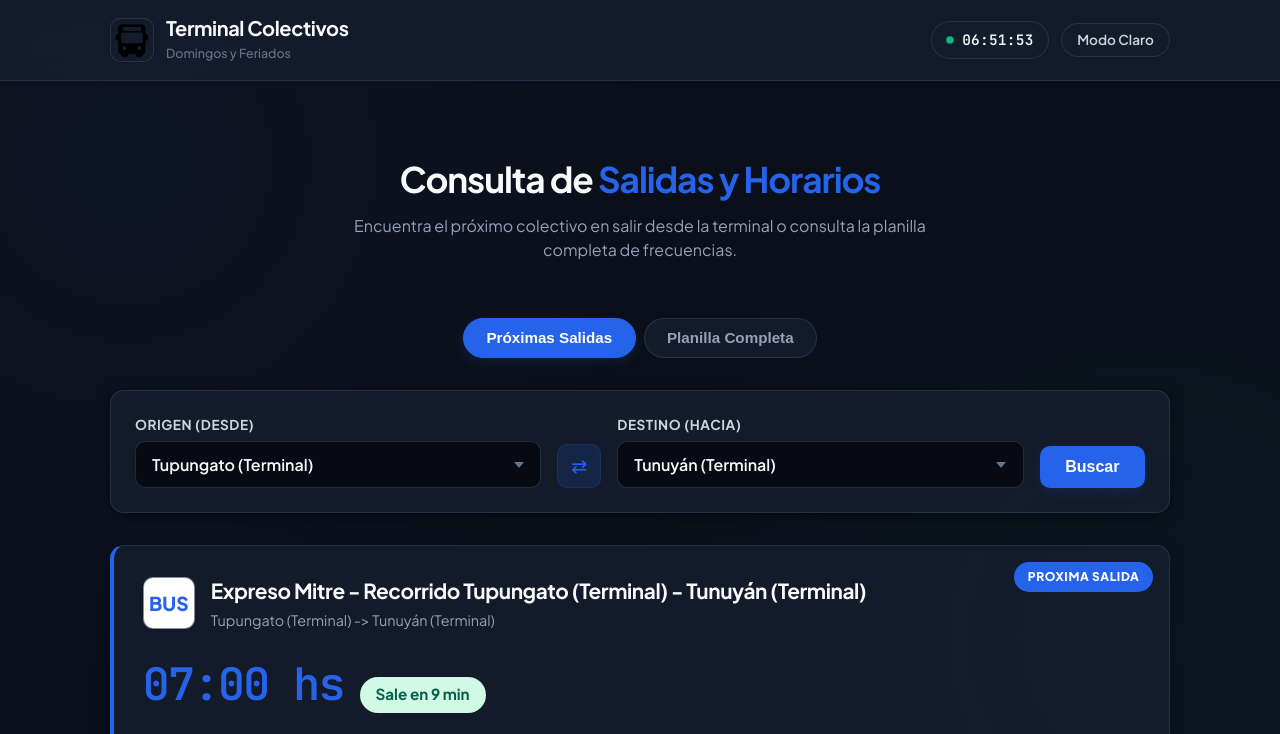
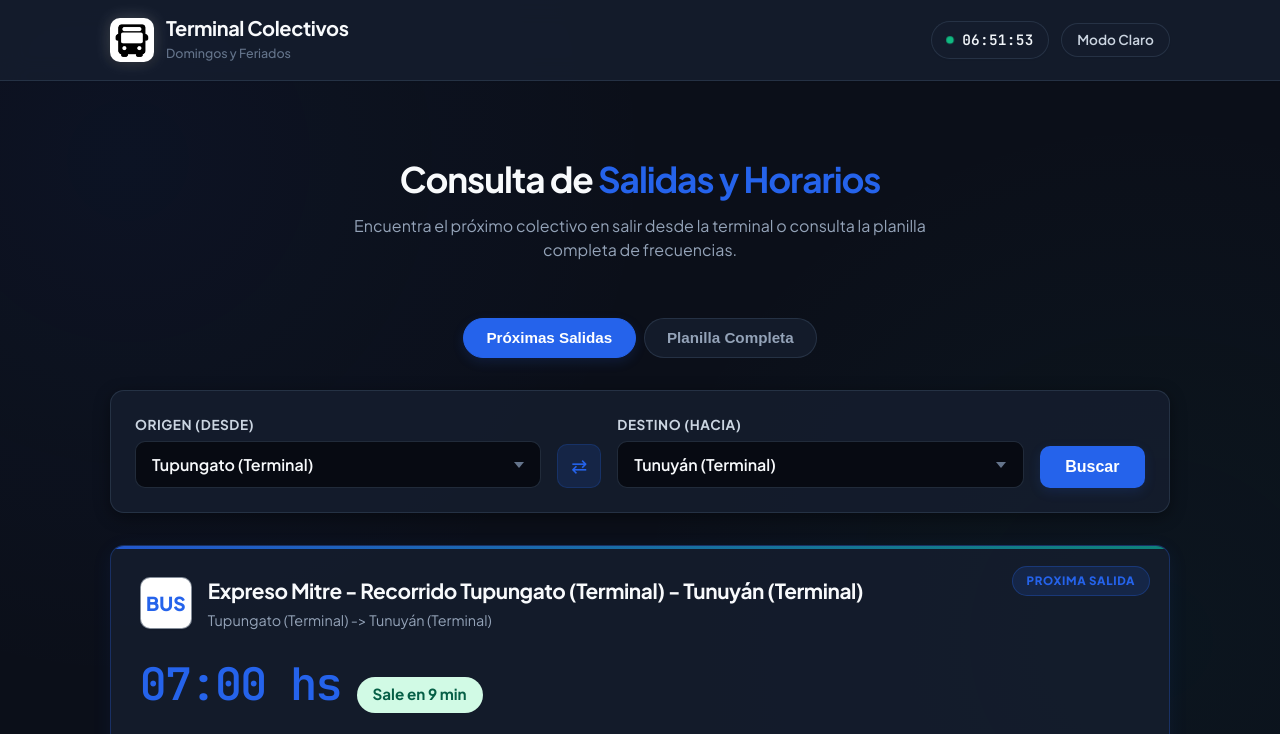
Before and after one commit to RoyBruna/BondiHora, a plain HTML site: page index.html in a window 1280 px wide. Both pictures are taken after a click on the button "Modo Oscuro". Shown: the top 734 px of the page. Drawn offline with Linux system fonts and the light colour scheme.

Commit message:
UI: rediseño sutil.

```diff
--- a/css/components.css
+++ b/css/components.css
@@ -30,7 +30,7 @@
 .brand-icon {
   width: 44px;
   height: 44px;
-  background: var(--surface-card);
+  background: #ffffff;
   border-radius: var(--radius-md);
   display: flex;
   align-items: center;
@@ -38,8 +38,14 @@
   padding: 4px;
   border: 1px solid var(--border-color);
   box-shadow: var(--shadow-sm);
-  transition: transform var(--transition-fast), border-color var(--transition-fast);
+  transition: transform var(--transition-fast), border-color var(--transition-fast), box-shadow var(--transition-fast);
   overflow: hidden;
+}
+
+[data-theme="dark"] .brand-icon {
+  background: #ffffff;
+  border-color: rgba(255, 255, 255, 0.3);
+  box-shadow: 0 0 16px rgba(255, 255, 255, 0.22), 0 2px 8px rgba(0, 0, 0, 0.4);
 }
 
 .brand-icon:hover {
@@ -47,11 +53,15 @@
   border-color: var(--primary);
 }
 
+[data-theme="dark"] .brand-icon:hover {
+  box-shadow: 0 0 20px rgba(255, 255, 255, 0.35);
+}
+
 .brand-logo-img {
   width: 100%;
   height: 100%;
   object-fit: contain;
-  border-radius: 10px;
+  border-radius: 8px;
 }
 
 .brand-text h1 {
@@ -327,34 +337,45 @@
 
 .featured-bus-card {
   background: var(--surface-card);
-  border: 1px solid var(--border-color);
-  border-left: 4px solid var(--primary);
+  border: 1px solid var(--border-highlight);
   border-radius: var(--radius-lg);
   padding: 1.8rem;
-  box-shadow: var(--shadow-md);
+  box-shadow: 0 4px 20px rgba(37, 99, 235, 0.08);
   position: relative;
   overflow: hidden;
-  transition: transform var(--transition-fast), box-shadow var(--transition-fast);
+  transition: transform var(--transition-fast), box-shadow var(--transition-fast), border-color var(--transition-fast);
+}
+
+.featured-bus-card::before {
+  content: '';
+  position: absolute;
+  top: 0;
+  left: 0;
+  right: 0;
+  height: 3px;
+  background: linear-gradient(90deg, var(--primary), var(--secondary));
+  opacity: 0.85;
 }
 
 .featured-bus-card:hover {
   transform: translateY(-2px);
-  box-shadow: var(--shadow-lg);
+  border-color: var(--primary);
+  box-shadow: 0 8px 24px rgba(37, 99, 235, 0.14);
 }
 
 .featured-badge {
   position: absolute;
-  top: 1rem;
-  right: 1rem;
-  background: var(--primary);
-  color: var(--white);
-  font-size: 0.75rem;
+  top: 1.2rem;
+  right: 1.2rem;
+  background: var(--primary-light);
+  color: var(--primary);
+  border: 1px solid rgba(37, 99, 235, 0.3);
+  font-size: 0.72rem;
   font-weight: 800;
   text-transform: uppercase;
-  letter-spacing: 0.05em;
+  letter-spacing: 0.06em;
   padding: 0.35rem 0.85rem;
   border-radius: var(--radius-full);
-  box-shadow: var(--shadow-sm);
 }
 
 .featured-header {
```
